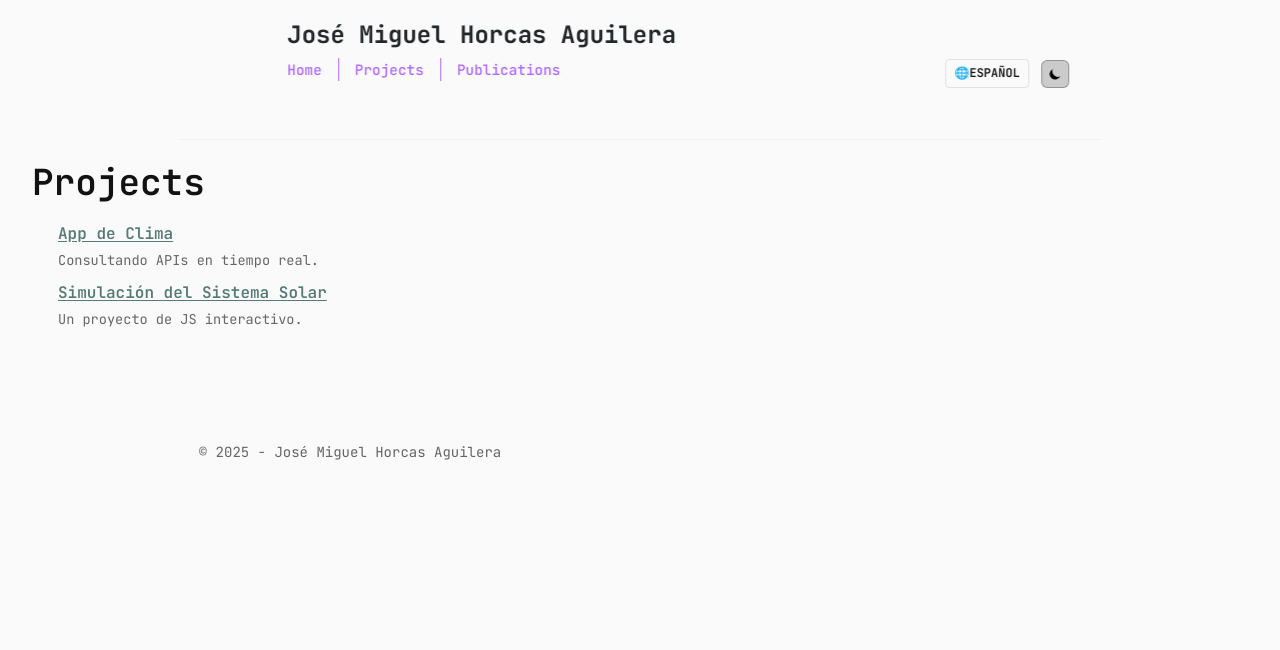
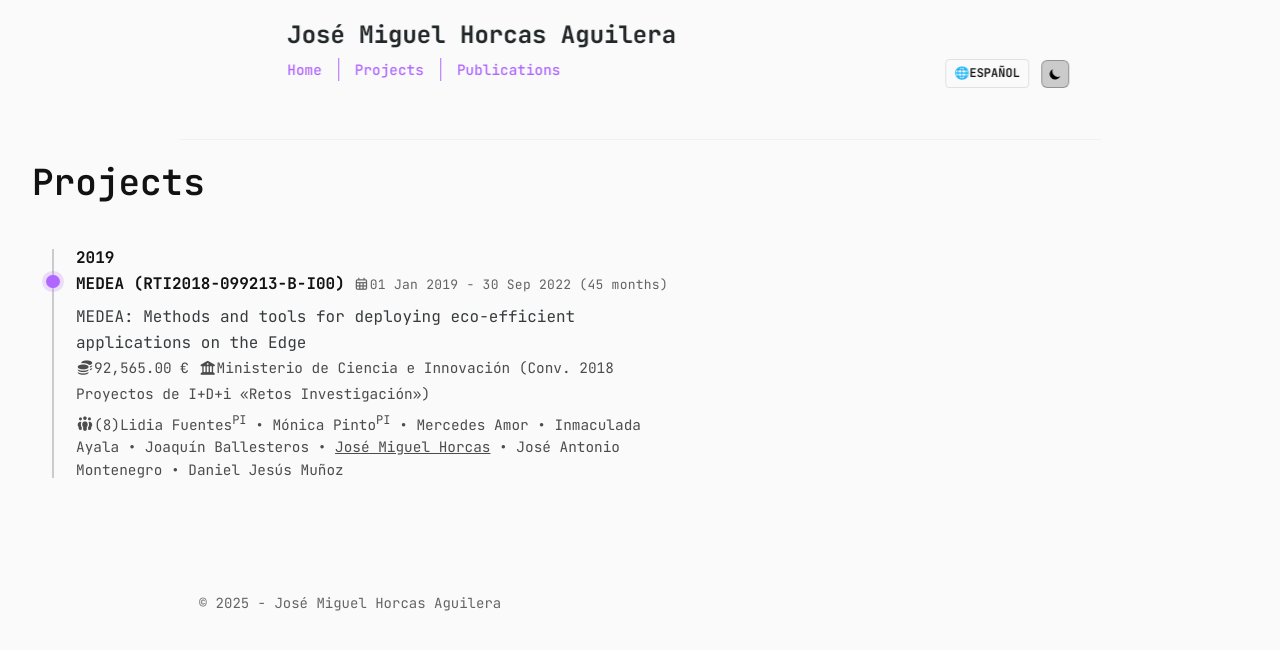
Before and after one commit to jmhorcas/jmhorcas.github.io, a Jekyll site: the page built from projects copy.md, in a window 1280 px wide. Shown: the top 650 px of the page. Built offline with Jekyll 4.4.1, drawn with Linux system fonts in a browser that asks for light colours; nearby versions of some CDN libraries; a style sheet for code colours, icons or effects is not loaded.

Commit message:
Projects page

```diff
--- a/_config.yml
+++ b/_config.yml
@@ -1,8 +1,12 @@
 title: José Miguel Horcas Aguilera
+author: José Miguel Horcas
 email: horcas@uma.es
 description: Personal website
 baseurl: "" # Empty Leave it empty if it's for a github.io domain
 url: "https://jmhorcas.github.io"
+
+# Markdown configuration
+markdown: kramdown
 
 collections:
   projects: # English
@@ -18,5 +22,30 @@ collections:
     output: true
     permalink: /es/publications/:path/
 
-# Markdown configuration
-markdown: kramdown
+defaults:
+  # Configuración para Proyectos en Inglés
+  - scope:
+      path: "" # Archivos en la raíz
+      type: "projects" # Todos los archivos en la colección 'projects'
+    values:
+      layout: "default"
+      lang: "en"
+  # Configuración para Proyectos en Español
+  - scope:
+      path: ""
+      type: "projects_es" # Todos los archivos en la colección 'projects_es'
+    values:
+      layout: "default"
+      lang: "es"
+  - scope:
+      path: ""
+      type: "publications" # Para las publicaciones también
+    values:
+      layout: "default"
+      lang: "en"
+  - scope:
+      path: ""
+      type: "publications_es"
+    values:
+      layout: "default"
+      lang: "es"
--- a/_layouts/default.html
+++ b/_layouts/default.html
@@ -4,11 +4,17 @@
 <head>
     <meta charset="UTF-8">
     <meta name="viewport" content="width=device-width, initial-scale=1.0">
+    <link rel="alternate" hreflang="en" href="{{ site.url }}{{ page.url | replace: '/es/', '/' }}" />
+    <link rel="alternate" hreflang="es" href="{{ site.url }}{{ page.url | prepend: '/es' | replace: '//', '/' }}" />
+    <link rel="alternate" hreflang="x-default" href="{{ site.url }}{{ page.url | replace: '/es/', '/' }}" />
+
     <title>{{ page.title }} | {{ site.title }}</title>
     <link rel="icon" type="image/x-icon" href="assets/favicon.ico">
     <link rel="stylesheet" href="{{ '/assets/css/style.css' | relative_url }}">
     <link rel="stylesheet" href="{{ '/assets/css/styles.css' | relative_url }}">
     <link href="https://fonts.googleapis.com/css2?family=JetBrains+Mono:wght@300;400;500;600;700&display=swap" rel="stylesheet">
+    <link rel="stylesheet" href="https://cdnjs.cloudflare.com/ajax/libs/font-awesome/7.0.1/css/all.min.css">
+    <link rel="stylesheet" href="https://cdn.jsdelivr.net/gh/jpswalsh/academicons@1/css/academicons.min.css">
     <script>
         (function() {
             try {
@@ -50,9 +56,17 @@
 
             <div class="header-controls flex items-center gap-3">
                 {% if page.lang == "es" %}
-                    <a href="{{ '/' | relative_url }}" class="lang-switch-btn"><span class="icon">🌐</span>{{ site.data.i18n.lang_label.es }}</a>
+                {% comment %} Estamos en español, queremos ir a la versión en inglés (quitar /es/) {% endcomment %}
+                {% assign target_url = page.url | replace_first: '/es/', '/' | replace: '//', '/' %}
+                <a href="{{ target_url | relative_url }}" class="lang-switch-btn">
+                    <span class="icon">🌐</span>{{ site.data.i18n.lang_label.en }}
+                </a>
                 {% else %}
-                    <a href="{{ '/es/' | relative_url }}" class="lang-switch-btn"><span class="icon">🌐</span>{{ site.data.i18n.lang_label.en }}</a>
+                {% comment %} Estamos en inglés, queremos ir a la versión en español (añadir /es/) {% endcomment %}
+                {% assign target_url = '/es' | append: page.url %}
+                <a href="{{ target_url | relative_url }}" class="lang-switch-btn">
+                    <span class="icon">🌐</span>{{ site.data.i18n.lang_label.es }}
+                </a>
                 {% endif %}
 
                 <button id="theme-toggle" class="flex h-7 w-7 items-center justify-center rounded-md border border-accent-2/20 bg-accent-2/10 p-1 transition-colors hover:bg-accent-2/20" aria-label="Switch theme">
@@ -65,7 +79,7 @@
 
     <!-- Main Content -->
     <main class="mx-auto max-w-3xl px-4 sm:px-8">
-        <!-- About Section -->
+
         <section class="mb-16">
             <div class="prose">
                 {{ content }}
--- a/_projects/magic.md
+++ /dev/null
@@ -1,7 +0,0 @@
----
-layout: default
-title: App de Clima
-description: Consultando APIs en tiempo real.
----
-# {{ page.title }}
-Contenido específico de la app de clima...
--- a/_projects/medea.md
+++ b/_projects/medea.md
@@ -1,7 +1,19 @@
 ---
-layout: default
-title: Simulación del Sistema Solar
-description: Un proyecto de JS interactivo.
+title: "MEDEA: Methods and tools for deploying eco-efficient applications on the Edge "
+acronym: MEDEA
+identifier: RTI2018-099213-B-I00
+funds: 92565.00
+start_date: 2019-01-01
+end_date: 2022-09-30
+months: 45
+scope: national
+funding_entity: Ministerio de Ciencia e Innovación
+call: "Conv. 2018 Proyectos de I+D+i «Retos Investigación»"
+program: Programa Estatal de I+D+i Orientada a los Retos de la Sociedad
+ips: Lidia Fuentes, Mónica Pinto
+research_team: Mercedes Amor, Inmaculada Ayala, Joaquín Ballesteros, José Miguel Horcas, José Antonio Montenegro, Daniel Jesús Muñoz
+rol: Research Team
+description: Esto es la descripción del proyecto.
 ---
 # {{ page.title }}
 Aquí va toda la explicación detallada de este proyecto...
--- /dev/null
+++ b/projects copy.md
@@ -0,0 +1,55 @@
+---
+layout: default
+title: Projects
+permalink: /projects/
+lang: en
+---
+{% assign t = site.data.i18n %}
+
+<h1>{{t.projects[page.lang]}}</h1>
+
+{% comment %}
+  1. Creamos un array de años únicos extrayendo el año de cada fecha
+{% endcomment %}
+{% assign years = "" | split: "" %}
+{% for project in site.projects %}
+  {% assign y = project.start_date | date: "%Y" %}
+  {% assign years = years | push: y | uniq %}
+{% endfor %}
+
+{% comment %}
+  2. Ordenamos los años (del más reciente al más antiguo)
+{% endcomment %}
+{% assign years = years | sort | reverse %}
+
+{% comment %}
+  3. Iteramos por cada año y buscamos los proyectos que coincidan
+{% endcomment %}
+
+<div class="timeline">
+{% for year in years %}
+  <span class="timeline-org">{{ year }}</span>
+  {% for project in site.projects %}
+    {% assign project_year = project.start_date | date: "%Y" %}
+    {% assign ips =  project.ips | split: ", " %}
+    {% assign members = project.research_team | split: ", " %}
+    {% assign members = ips | concat: members %}
+    {% if project_year == year %}
+      <div class="timeline-item">
+        <span class="timeline-dot"></span>
+        <div class="timeline-header">
+          <span class="timeline-org">{{project.acronym}} ({{project.identifier}})</span>
+          <span class="timeline-dates"><i class="fa-regular fa-calendar-days" title="{{t.duration[page.lang]}}"></i>{{ project.start_date | date: "%d %b %Y" }} - {{ project.end_date | date: "%d %b %Y" }} ({{project.months}} {{t.months[page.lang]}})</span>
+          <span class="timeline-role">{{project.title}}</span>
+        </div>
+        <span class="timeline-meta"><i class="fa-solid fa-coins" title="{{t.funds[page.lang]}}"></i><span class="format-number">{{ project.funds }}</span> €</span>
+        <span class="timeline-meta"><i class="fa-solid fa-building-columns" title="{{t.funding_entity[page.lang]}}"></i>{{project.funding_entity}} ({{project.call}})</span>
+        <!-- <div class="timeline-meta"><i class="fa-solid fa-user-tie" title="{{t.ip[page.lang]}}"></i>{% for member in ips %}{% if member == site.author %}<u>{{member}}</u>{% else %}{{member}}{% endif %}{% unless forloop.last %} • {% endunless %}{% endfor %}</div>-->
+        <div class="timeline-meta"><i class="fa-solid fa-people-group" title="{{t.research_team[page.lang]}}"></i>({{members | size}}){% for member in members %}{% if member == site.author %}<u>{{member}}</u>{% else %}{{member}}{% endif %}{% if ips contains member %}<sup>{{t.ip_short[page.lang]}}</sup>{% endif %}{% unless forloop.last %} • {% endunless %}{% endfor %}</div>
+        <!-- <div class="timeline-meta">Rol: {{project.rol}}</div> -->
+        <!-- <div class="timeline-desc">Investigating mechanistic interpretability for long-context reasoning in LLMs.</div> -->
+      </div>
+    {% endif %}
+  {% endfor %}
+{% endfor %}
+</div>
--- a/projects.md
+++ b/projects.md
@@ -1,17 +1,5 @@
 ---
-layout: default
-title: Projects
-permalink: /projects/
+layout: projects
+title: "Projects"
 lang: en
 ---
-
-<h1>Projects</h1>
-
-<ul class="item-list">
-  {% for project in site.projects %}
-    <li>
-      <a href="{{ project.url | relative_url }}">{{ project.title }}</a>
-      <span>{{ project.description }}</span>
-    </li>
-  {% endfor %}
-</ul>
```
Also changed, not shown: other parts of _layouts/default.html (+17 -0 lines), _data/i18n.yml (+23 -2 lines), _layouts/projects.html (added, +65 -0 lines), _projects_es/magic.md (deleted, +0 -10 lines), _projects_es/medea.md (+15 -3 lines), es/projects.md (deleted, +0 -12 lines), es/projects/index.md (added, +5 -0 lines).
